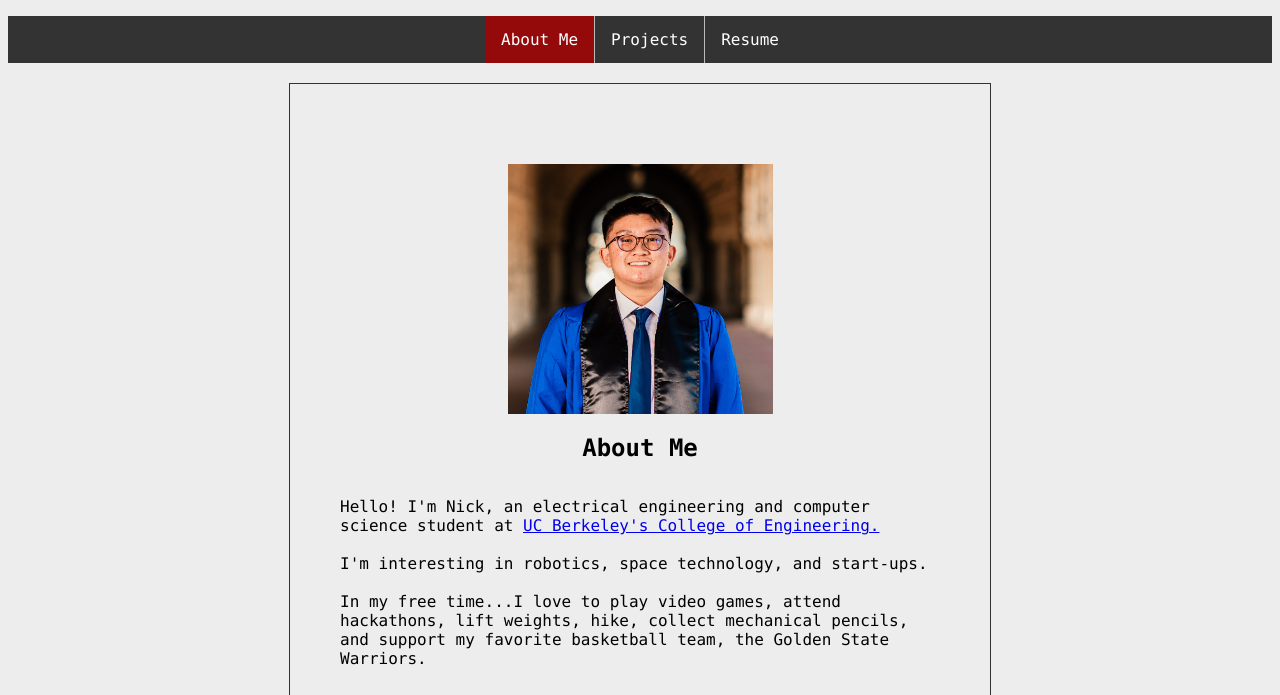
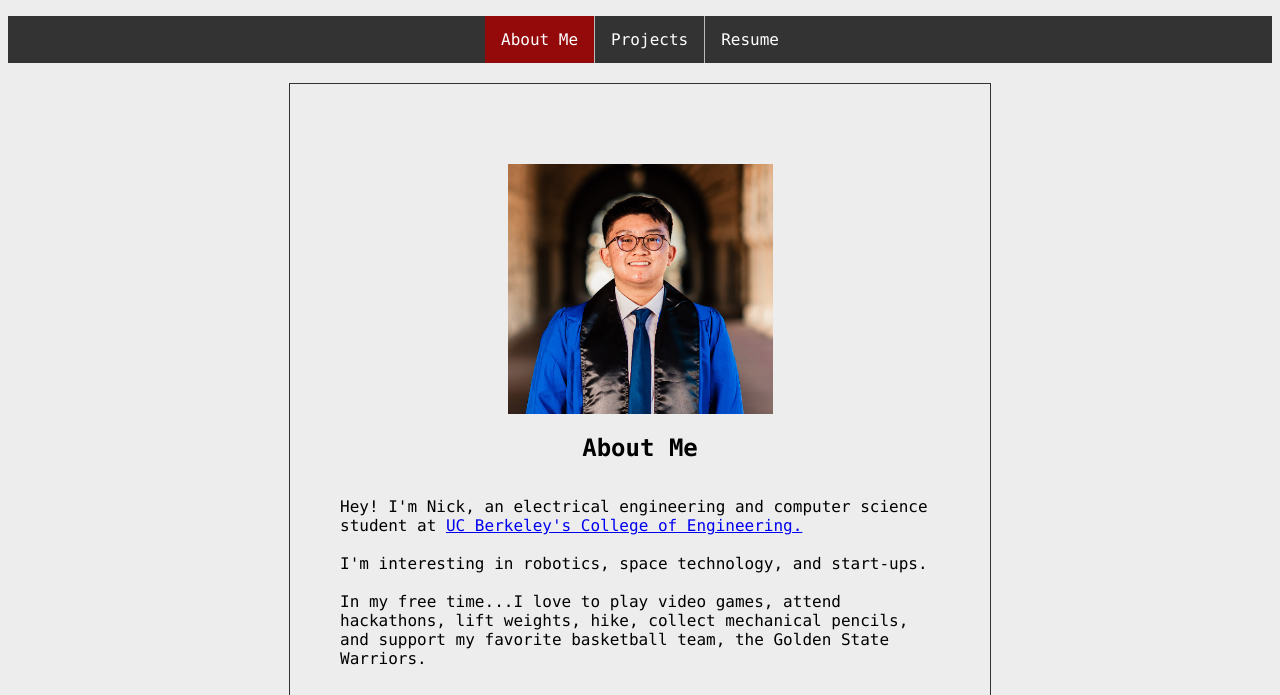
Before and after one commit to nickkbuii/nickkbuii.github.io, a plain HTML site: page index.html in a window 1280 px wide. Shown: the part 105-800 px from the top of the page. Drawn offline with Linux system fonts and the light colour scheme.

```diff
--- a/index.html
+++ b/index.html
@@ -35,7 +35,7 @@
       <div class="about-title">
         <h2>About Me</h2>
       </div>
-      <p>Hello! I'm Nick, an electrical engineering and computer science student at <a
+      <p>Hey! I'm Nick, an electrical engineering and computer science student at <a
           href="https://engineering.berkeley.edu/">UC Berkeley's College of Engineering.</a><br><br>I'm interesting in robotics, space technology, and start-ups.<br><br>In my free
         time...I love to play video games, attend hackathons, lift weights, hike, collect mechanical pencils, and support my
         favorite basketball team, the Golden State Warriors. <br><br></p>
```
Also changed, not shown: 1 other file.
